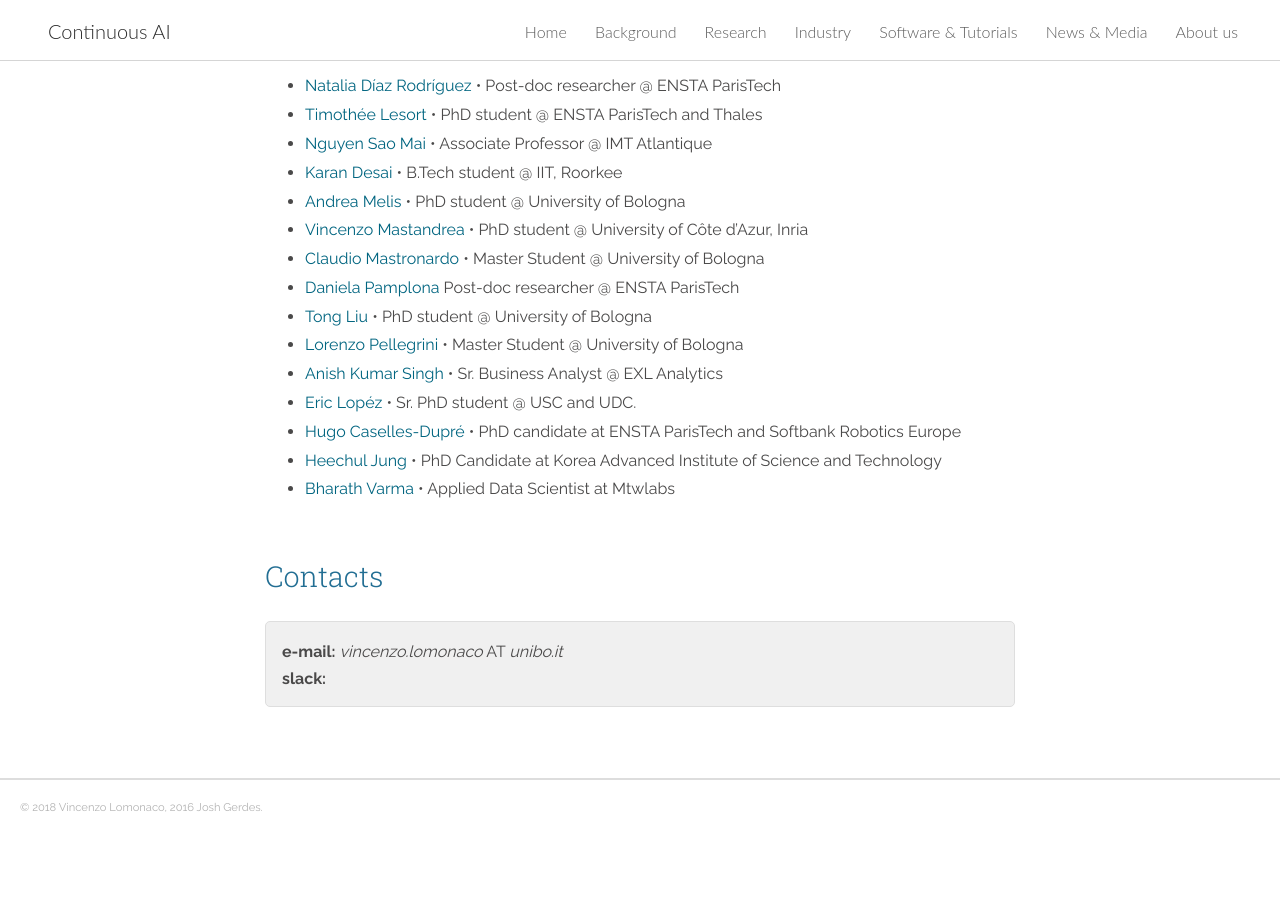
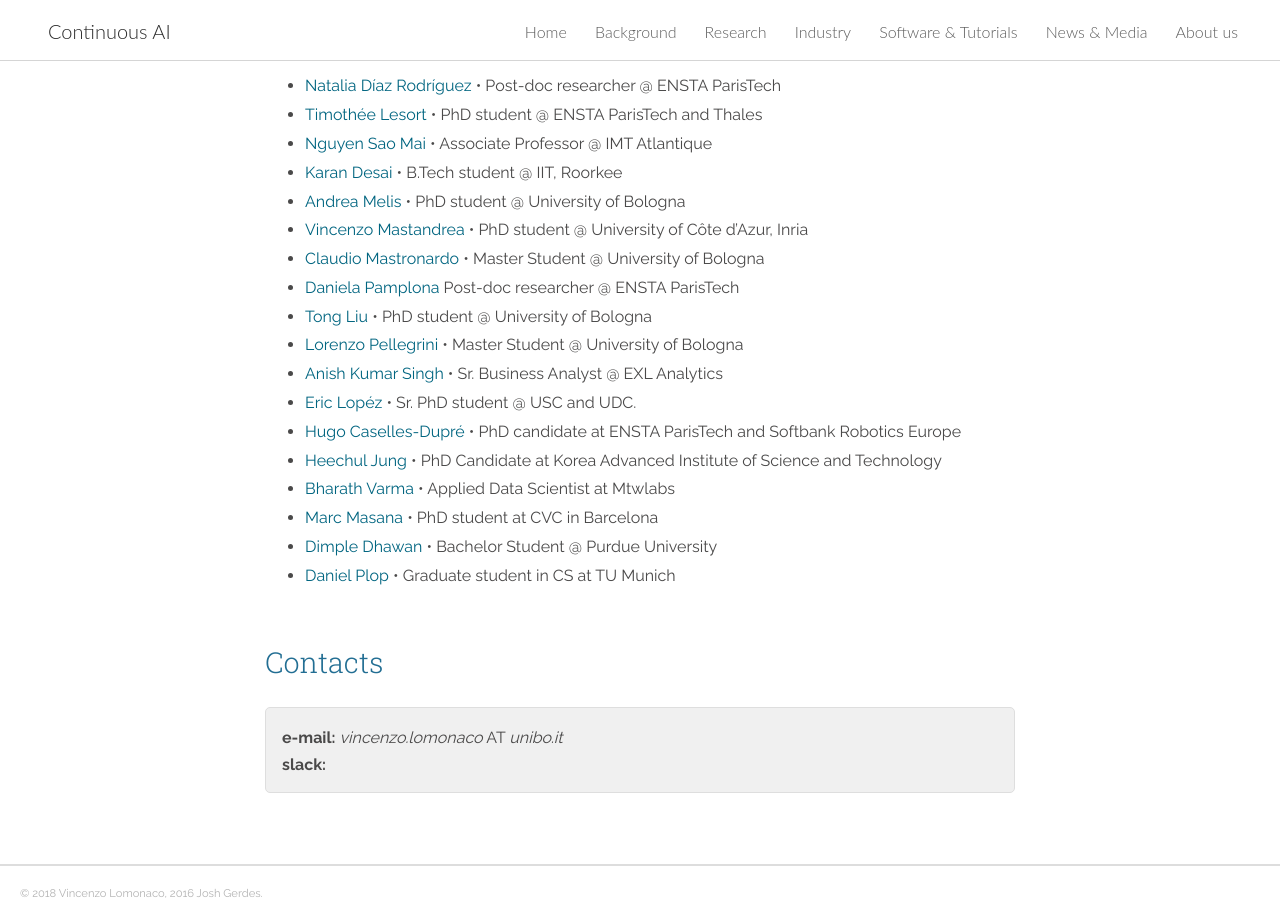
Before and after one commit to giparisi/website, a Jekyll site: the page built from about_us.md, in a window 1280 px wide and 900 px high, scrolled down 632 px. Built offline with Jekyll 4.4.1, drawn with Linux system fonts in a browser that asks for light colours; nearby versions of some CDN libraries; before the commit the page ends 1446 px from its top, so only the background shows below that.

```diff
--- a/about_us.md
+++ b/about_us.md
@@ -31,6 +31,9 @@ layout: page
  - [Hugo Caselles-Dupré](https://www.linkedin.com/in/hugo-caselles-dupré-733591107/) &bull; PhD candidate at ENSTA ParisTech and Softbank Robotics Europe
  - [Heechul Jung](https://sites.google.com/site/pooh8210/) &bull; PhD Candidate at Korea Advanced Institute of Science and Technology
  - [Bharath Varma](https://www.linkedin.com/in/bharath-varma-12294889/) &bull; Applied Data Scientist at Mtwlabs
+ - [Marc Masana](https://mmasana.github.io/) &bull; PhD student at CVC in Barcelona
+ - [Dimple Dhawan](https://www.linkedin.com/in/dhawandimple/) &bull; Bachelor Student @ Purdue University
+ - [Daniel Plop](https://www.linkedin.com/in/plopd/) &bull; Graduate student in CS at TU Munich
 
 
 
```
Also changed, not shown: background.md (+4 -0 lines).
